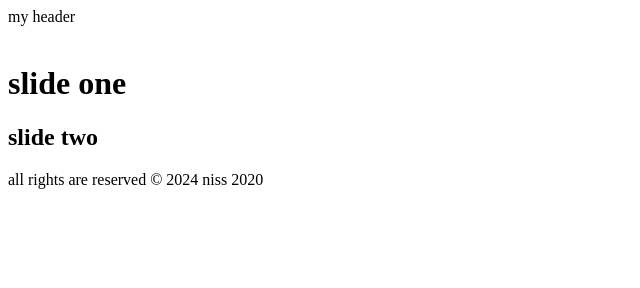
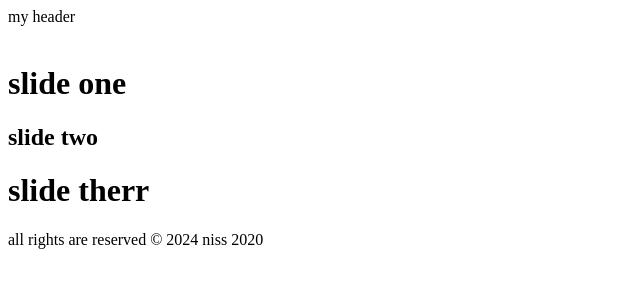
Before and after one commit to aref-abdemohammadi/git-test-1, a website: page index.html in a window 1280 px wide. Shown: the whole page, without its empty margins (0-640 px from the left). Drawn offline with Linux system fonts and the light colour scheme.

Commit message:
slide tree added

```diff
--- a/index.html
+++ b/index.html
@@ -15,6 +15,7 @@
     <div class="slider">
         <h1>slide one</h1>
         <h2>slide two</h2>
+        <h1>slide therr</h1>
 
     </div>
     <footer>
```
